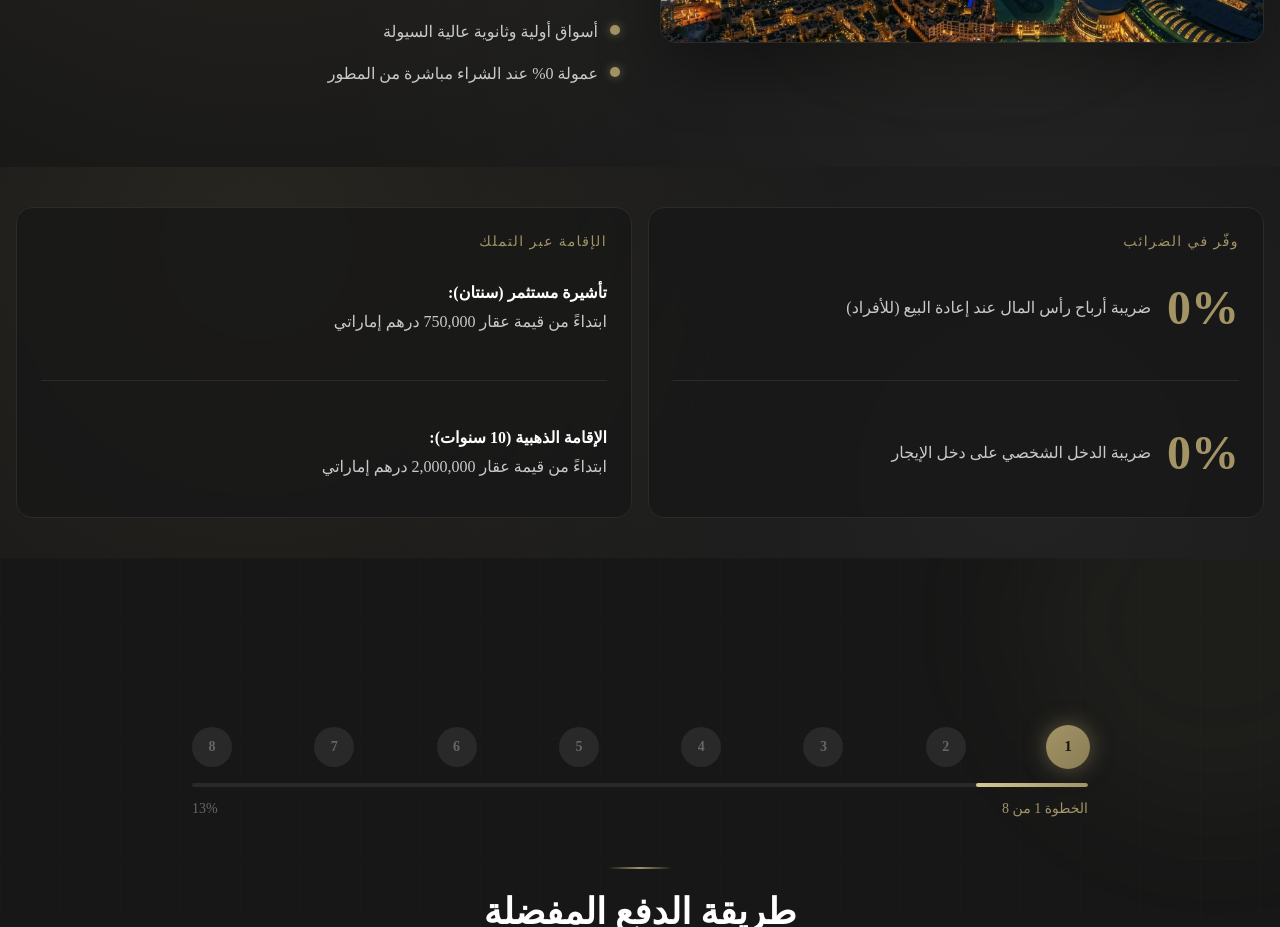
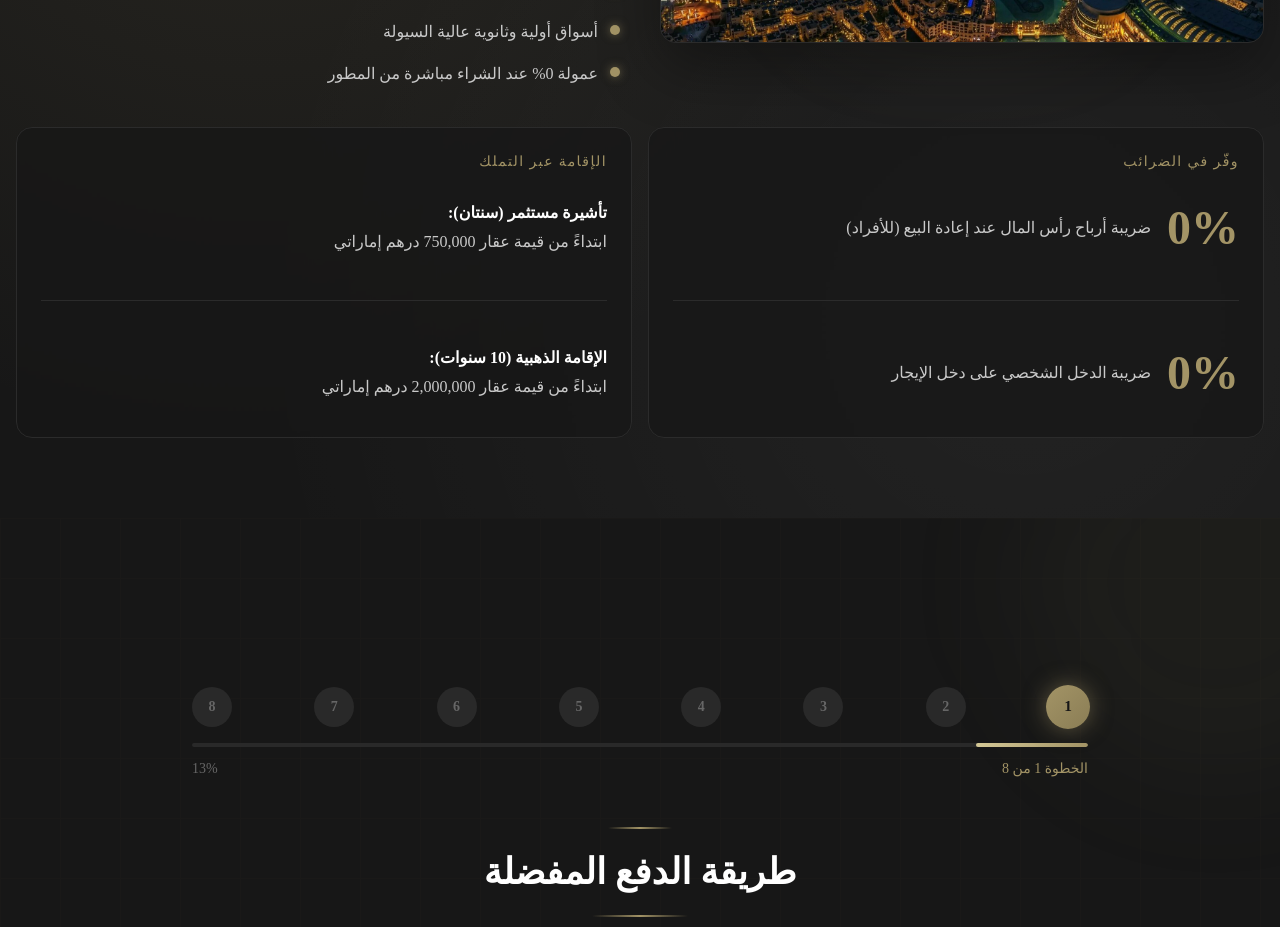
Before and after one commit to demokrat90/metrika, a Next.js app: page / in a window 1280 px wide. Shown: the part 1260-2187 px from the top of the page. Built offline with nearby package versions, Linux system fonts and the light colour scheme; a web font is replaced by a local one.

Commit message:
Merge investment and tax sections into one block

```diff
--- a/src/app/page.tsx
+++ b/src/app/page.tsx
@@ -4,7 +4,6 @@ import { useRef } from 'react';
 import Header from '@/components/Header';
 import Hero from '@/components/Hero';
 import InvestmentSection from '@/components/InvestmentSection';
-import TaxResidencySection from '@/components/TaxResidencySection';
 import { QuizContainer } from '@/components/Quiz';
 import Footer from '@/components/Footer';
 import { QuizAnswers } from '@/lib/quiz-data';
@@ -35,8 +34,6 @@ export default function Home() {
 
       <InvestmentSection />
 
-      <TaxResidencySection />
-
       <div ref={quizRef}>
         <QuizContainer onComplete={handleQuizComplete} />
       </div>
--- a/src/components/InvestmentSection.tsx
+++ b/src/components/InvestmentSection.tsx
@@ -1,6 +1,7 @@
 'use client';
 
 import Image from 'next/image';
+import TaxResidencySection from '@/components/TaxResidencySection';
 
 const benefits = [
   'طلب مرتفع على الإيجار طوال العام',
@@ -50,6 +51,8 @@ export default function InvestmentSection() {
             </ul>
           </div>
         </div>
+
+        <TaxResidencySection />
       </div>
     </section>
   );
--- a/src/components/TaxResidencySection.tsx
+++ b/src/components/TaxResidencySection.tsx
@@ -24,10 +24,7 @@ const residencyItems = [
 
 export default function TaxResidencySection() {
   return (
-    <section className="relative bg-[#171717] py-10 overflow-hidden">
-      <div className="absolute inset-0 bg-[radial-gradient(circle_at_20%_20%,rgba(163,148,102,0.12),transparent_55%),radial-gradient(circle_at_80%_80%,rgba(255,255,255,0.05),transparent_60%)]" />
-      <div className="container mx-auto px-4 relative z-10">
-        <div className="grid grid-cols-1 md:grid-cols-2 gap-4">
+    <div className="mt-10 grid grid-cols-1 md:grid-cols-2 gap-4">
       <div className="rounded-2xl border border-[#2b2b2b] bg-[#171717]/75 p-6 backdrop-blur-[1px]">
         <p className="text-sm text-[#a39466] tracking-widest">وفّر في الضرائب</p>
         <div className="mt-4 grid gap-4">
@@ -70,7 +67,5 @@ export default function TaxResidencySection() {
         </div>
       </div>
     </div>
-      </div>
-    </section>
   );
 }
```
Lines whose indentation alone changed are shown as unchanged.
